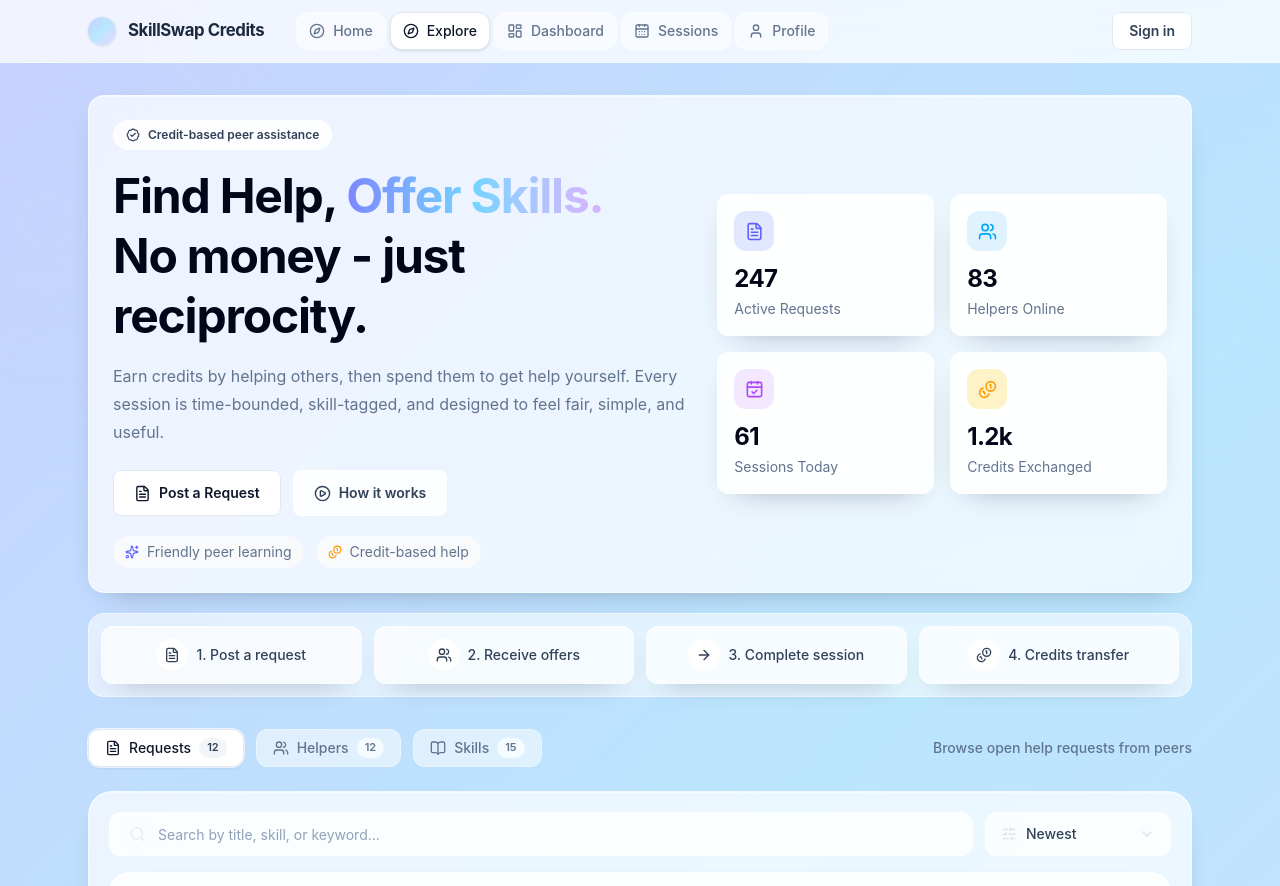
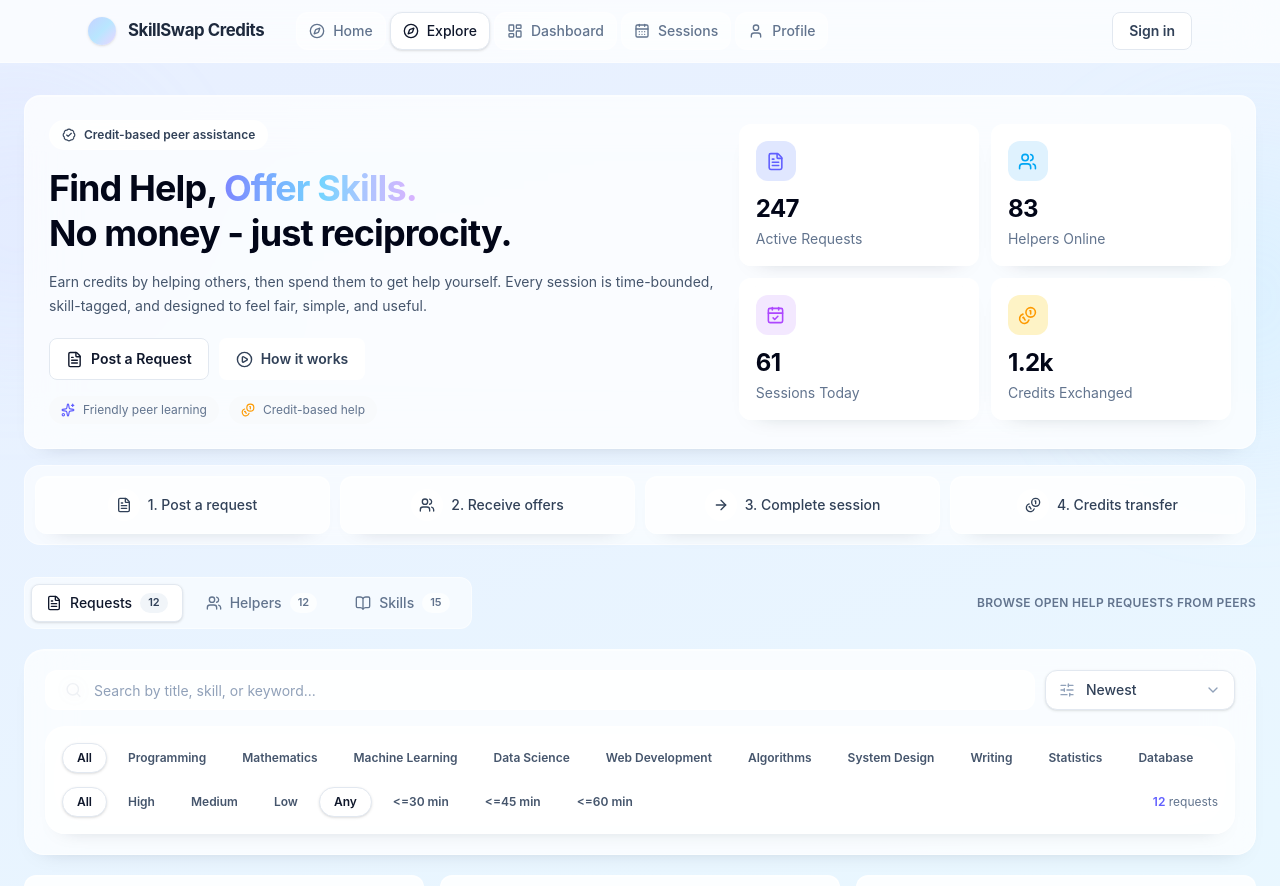
Before and after one commit to Rama-Mohammad/React-Project, a React (Vite) app in the folder Tokenly/: page /explore in a window 1280 px wide. Shown: the top 886 px of the page. Built offline with nearby package versions, Linux system fonts and the light colour scheme.

Commit message:
request detail

```diff
--- a/Tokenly/src/components/explore/CategoryTabs.tsx
+++ b/Tokenly/src/components/explore/CategoryTabs.tsx
@@ -17,10 +17,10 @@ export default function CategoryTabs({
   counts,
 }: CategoryTabsProps) {
   const tabClass = (active: boolean) =>
-    `inline-flex items-center gap-2 rounded-xl px-4 py-2 text-sm font-medium transition duration-300 ${
+    `inline-flex items-center gap-2 rounded-lg px-3.5 py-2 text-sm font-medium transition duration-200 ${
       active
-        ? "border border-slate-200 bg-white text-slate-900 shadow-sm ring-1 ring-white/70"
-        : "border border-white/40 bg-white/50 text-slate-500 hover:-translate-y-0.5 hover:bg-white/80"
+        ? "border border-slate-200 bg-white text-slate-900 shadow-sm"
+        : "border border-transparent bg-transparent text-slate-500 hover:bg-white/80 hover:text-slate-700"
     }`;
 
   const badgeClass = (active: boolean) =>
@@ -29,7 +29,7 @@ export default function CategoryTabs({
       : "rounded-full bg-white/70 px-2 py-0.5 text-[11px] font-semibold text-slate-500";
 
   return (
-    <div className="explore-fade-in-up flex flex-wrap items-center gap-3">
+    <div className="explore-fade-in-up inline-flex flex-wrap items-center gap-2 rounded-xl border border-white/50 bg-white/55 p-1.5 backdrop-blur">
       <button
         type="button"
         onClick={() => onChange("requests")}
--- a/Tokenly/src/components/explore/FilterSideBar.tsx
+++ b/Tokenly/src/components/explore/FilterSideBar.tsx
@@ -37,10 +37,10 @@ function ChipButton({
     <button
       type="button"
       onClick={onClick}
-      className={`rounded-full border px-4 py-2 text-sm font-medium transition ${
+      className={`rounded-full border px-3.5 py-1.5 text-xs font-semibold transition ${
         active
-          ? "border-slate-200 bg-white text-slate-900 shadow-sm ring-1 ring-white/70"
-          : "border-white/40 bg-white/60 text-slate-500 hover:-translate-y-0.5 hover:bg-white"
+          ? "border-slate-200 bg-white text-slate-900 shadow-sm"
+          : "border-white/40 bg-white/65 text-slate-600 hover:bg-white"
       }`}
     >
       {children}
@@ -66,9 +66,9 @@ export default function FilterSideBar({
   totalCount,
 }: FilterSideBarProps) {
   return (
-    <div className="explore-glass explore-fade-in-up rounded-[1.25rem] border border-white/50 bg-white/70 p-4 backdrop-blur-xl">
-      <div className="flex flex-col gap-4">
-        <div className="flex flex-wrap gap-2">
+    <div className="explore-glass explore-fade-in-up rounded-[1.25rem] border border-white/50 bg-white/75 p-4 backdrop-blur-xl">
+      <div className="flex flex-col gap-3.5">
+        <div className="flex flex-wrap gap-1.5">
           {categories.map((item) => (
             <ChipButton
               key={item}
@@ -81,8 +81,8 @@ export default function FilterSideBar({
         </div>
 
         {activeTab === "requests" && (
-          <div className="flex flex-col gap-4 xl:flex-row xl:items-center xl:justify-between">
-            <div className="flex flex-wrap gap-2">
+          <div className="flex flex-col gap-3 xl:flex-row xl:items-center xl:justify-between">
+            <div className="flex flex-wrap gap-1.5">
               {["All", "High", "Medium", "Low"].map((item) => (
                 <ChipButton
                   key={item}
@@ -104,15 +104,15 @@ export default function FilterSideBar({
               ))}
             </div>
 
-            <p className="text-sm text-slate-500">
+            <p className="text-xs text-slate-500">
               <span className="font-semibold text-indigo-500">{totalCount}</span> requests
             </p>
           </div>
         )}
 
         {activeTab === "helpers" && (
-          <div className="flex flex-col gap-4 xl:flex-row xl:items-center xl:justify-between">
-            <div className="flex flex-wrap gap-2">
+          <div className="flex flex-col gap-3 xl:flex-row xl:items-center xl:justify-between">
+            <div className="flex flex-wrap gap-1.5">
               {["Any rating", "4.0+", "4.5+", "4.8+"].map((item) => (
                 <ChipButton
                   key={item}
@@ -134,15 +134,15 @@ export default function FilterSideBar({
               </ChipButton>
             </div>
 
-            <p className="text-sm text-slate-500">
+            <p className="text-xs text-slate-500">
               <span className="font-semibold text-indigo-500">{totalCount}</span> helpers
             </p>
           </div>
         )}
 
         {activeTab === "skills" && (
-          <div className="flex flex-col gap-4 xl:flex-row xl:items-center xl:justify-between">
-            <div className="flex flex-wrap gap-2">
+          <div className="flex flex-col gap-3 xl:flex-row xl:items-center xl:justify-between">
+            <div className="flex flex-wrap gap-1.5">
               {["All", "Beginner", "Intermediate", "Advanced"].map((item) => (
                 <ChipButton
                   key={item}
@@ -154,7 +154,7 @@ export default function FilterSideBar({
               ))}
             </div>
 
-            <p className="text-sm text-slate-500">
+            <p className="text-xs text-slate-500">
               <span className="font-semibold text-indigo-500">{totalCount}</span> skills
             </p>
           </div>
--- a/Tokenly/src/components/explore/SearchBar.tsx
+++ b/Tokenly/src/components/explore/SearchBar.tsx
@@ -1,4 +1,5 @@
 import { ChevronDown, Search, SlidersHorizontal } from "lucide-react";
+import { useEffect, useRef, useState } from "react";
 import type { ExploreTab } from "../../types/explore";
 
 interface SearchBarProps {
@@ -28,10 +29,43 @@ export default function SearchBar({
   sortBy,
   onSortChange,
 }: SearchBarProps) {
-  const options = sortOptionsMap[activeTab];
+  const options = sortOptionsMap[activeTab] ?? [];
+  const [open, setOpen] = useState(false);
+  const dropdownRef = useRef<HTMLDivElement | null>(null);
+  const selectedSort = options.includes(sortBy) ? sortBy : options[0] ?? "Sort";
+
+  useEffect(() => {
+    if (!options.includes(sortBy) && options.length > 0) {
+      onSortChange(options[0]);
+    }
+  }, [activeTab, onSortChange, options, sortBy]);
+
+  useEffect(() => {
+    setOpen(false);
+  }, [activeTab]);
+
+  useEffect(() => {
+    const onClickOutside = (event: MouseEvent) => {
+      if (!dropdownRef.current) return;
+      if (!dropdownRef.current.contains(event.target as Node)) {
+        setOpen(false);
+      }
+    };
+
+    const onEscape = (event: KeyboardEvent) => {
+      if (event.key === "Escape") setOpen(false);
+    };
+
+    document.addEventListener("mousedown", onClickOutside);
+    document.addEventListener("keydown", onEscape);
+    return () => {
+      document.removeEventListener("mousedown", onClickOutside);
+      document.removeEventListener("keydown", onEscape);
+    };
+  }, []);
 
   return (
-    <div className="explore-fade-in-up flex flex-col gap-3 lg:flex-row">
+    <div className="explore-fade-in-up relative z-40 flex flex-col gap-2.5 lg:flex-row">
       <div className="relative flex-1">
         <Search
           size={17}
@@ -41,30 +75,60 @@ export default function SearchBar({
           value={search}
           onChange={(e) => onSearchChange(e.target.value)}
           placeholder={placeholderMap[activeTab]}
-          className="h-11 w-full rounded-xl border border-white/50 bg-white/80 pl-12 pr-4 text-sm text-slate-900 backdrop-blur outline-none transition duration-300 placeholder:text-slate-400 focus:border-indigo-200 focus:ring-2 focus:ring-indigo-100 focus:shadow-[0_0_0_3px_rgba(165,180,252,0.18)]"
+          className="h-10 w-full rounded-xl border border-white/55 bg-white/85 pl-12 pr-4 text-sm text-slate-900 backdrop-blur outline-none transition duration-200 placeholder:text-slate-400 focus:border-indigo-200 focus:ring-2 focus:ring-indigo-100"
         />
       </div>
 
-      <div className="relative min-w-[180px]">
+      <div
+        ref={dropdownRef}
+        className={`relative min-w-[190px] ${open ? "z-[90]" : "z-20"}`}
+      >
         <SlidersHorizontal
           size={16}
-          className="pointer-events-none absolute left-4 top-1/2 -translate-y-1/2 text-slate-500"
+          className="pointer-events-none absolute left-3.5 top-1/2 -translate-y-1/2 text-slate-400"
         />
         <ChevronDown
           size={16}
-          className="pointer-events-none absolute right-4 top-1/2 -translate-y-1/2 text-slate-500"
+          className={`pointer-events-none absolute right-3.5 top-1/2 -translate-y-1/2 text-slate-400 transition-transform duration-200 ${
+            open ? "rotate-180" : ""
+          }`}
         />
-        <select
-          value={sortBy}
-          onChange={(e) => onSortChange(e.target.value)}
-          className="h-11 w-full appearance-none rounded-xl border border-white/50 bg-white/80 pl-10 pr-10 text-sm font-medium text-slate-700 backdrop-blur outline-none transition duration-300 focus:border-indigo-200 focus:ring-2 focus:ring-indigo-100 focus:shadow-[0_0_0_3px_rgba(165,180,252,0.18)]"
+
+        <button
+          type="button"
+          onClick={() => setOpen((prev) => !prev)}
+          className="h-10 w-full rounded-xl border border-slate-200 bg-white pl-10 pr-10 text-left text-sm font-medium text-slate-700 shadow-sm outline-none transition duration-200 hover:bg-slate-50 focus:border-indigo-300 focus:ring-2 focus:ring-indigo-100"
         >
-          {options.map((option) => (
-            <option key={option} value={option}>
-              {option}
-            </option>
-          ))}
-        </select>
+          {selectedSort}
+        </button>
+
+        {open && (
+          <div className="absolute left-0 top-[calc(100%+0.35rem)] z-[100] w-full overflow-hidden rounded-xl border border-slate-200 bg-white shadow-[0_12px_30px_-16px_rgba(15,23,42,0.45)]">
+            {options.map((option) => {
+              const active = option === sortBy;
+              return (
+                <button
+                  key={option}
+                  type="button"
+                  onClick={() => {
+                    onSortChange(option);
+                    setOpen(false);
+                  }}
+                  className={`block w-full px-3 py-2 text-left text-sm font-medium transition ${
+                    active
+                      ? "bg-indigo-50 text-indigo-700"
+                      : "text-slate-700 hover:bg-slate-50"
+                  }`}
+                >
+                  {option}
+                </button>
+              );
+            })}
+            {options.length === 0 && (
+              <div className="px-2.5 py-2 text-sm text-slate-500">No options available</div>
+            )}
+          </div>
+        )}
       </div>
     </div>
   );
--- a/Tokenly/src/components/explore/StatsHero.tsx
+++ b/Tokenly/src/components/explore/StatsHero.tsx
@@ -57,16 +57,16 @@ function Step({
 
 export default function StatsHero({ stats }: StatsHeroProps) {
   return (
-    <section className="space-y-5">
-      <div className="explore-glass explore-fade-in-up overflow-hidden rounded-2xl border border-white/50 bg-white/70 px-5 py-6 backdrop-blur-xl md:px-6 md:py-6">
-        <div className="grid items-center gap-8 lg:grid-cols-[1.12fr_0.88fr]">
+    <section className="space-y-4">
+      <div className="explore-glass explore-fade-in-up overflow-hidden rounded-2xl border border-white/50 bg-white/75 px-5 py-5 backdrop-blur-xl md:px-6 md:py-6">
+        <div className="grid items-center gap-6 lg:grid-cols-[1.15fr_0.85fr]">
           <div>
             <div className="explore-fade-in-up mb-4 inline-flex w-fit items-center gap-2 rounded-full border border-white/60 bg-white/85 px-3 py-1.5 text-xs font-semibold text-slate-700">
               <BadgeCheck size={14} />
               Credit-based peer assistance
             </div>
 
-            <h1 className="explore-fade-in-up max-w-3xl text-4xl font-bold leading-tight tracking-tight text-slate-950 md:text-5xl">
+            <h1 className="explore-fade-in-up max-w-3xl text-3xl font-bold leading-tight tracking-tight text-slate-950 md:text-4xl">
               Find Help,{" "}
               <span className="bg-gradient-to-r from-indigo-400 via-sky-300 to-purple-300 bg-clip-text text-transparent">
                 Offer Skills.
@@ -75,25 +75,25 @@ export default function StatsHero({ stats }: StatsHeroProps) {
               No money - just reciprocity.
             </h1>
 
-            <p className="explore-fade-in-up mt-4 max-w-2xl text-base leading-7 text-slate-500">
+            <p className="explore-fade-in-up mt-3.5 max-w-2xl text-sm leading-6 text-slate-600">
               Earn credits by helping others, then spend them to get help yourself.
               Every session is time-bounded, skill-tagged, and designed to feel fair,
               simple, and useful.
             </p>
 
-            <div className="explore-fade-in-up mt-6 flex flex-wrap gap-3">
-              <button className="inline-flex items-center gap-2 rounded-lg border border-slate-200 bg-white px-5 py-3 text-sm font-semibold text-slate-900 transition duration-300 hover:-translate-y-0.5 hover:bg-slate-50">
+            <div className="explore-fade-in-up mt-5 flex flex-wrap gap-2.5">
+              <button className="inline-flex items-center gap-2 rounded-lg border border-slate-200 bg-white px-4 py-2.5 text-sm font-semibold text-slate-900 transition duration-300 hover:bg-slate-50">
                 <FileText size={17} />
                 Post a Request
               </button>
 
-              <button className="inline-flex items-center gap-2 rounded-lg border border-white/60 bg-white/85 px-5 py-3 text-sm font-semibold text-slate-700 transition duration-300 hover:-translate-y-0.5 hover:bg-white">
+              <button className="inline-flex items-center gap-2 rounded-lg border border-white/60 bg-white/85 px-4 py-2.5 text-sm font-semibold text-slate-700 transition duration-300 hover:bg-white">
                 <PlayCircle size={17} />
                 How it works
               </button>
             </div>
 
-            <div className="explore-fade-in-up mt-5 flex flex-wrap items-center gap-3 text-sm text-slate-500">
+            <div className="explore-fade-in-up mt-4 flex flex-wrap items-center gap-2.5 text-xs text-slate-500">
               <div className="inline-flex items-center gap-2 rounded-full bg-slate-50 px-3 py-1.5">
                 <Sparkles size={14} className="text-indigo-500" />
                 Friendly peer learning
@@ -105,7 +105,7 @@ export default function StatsHero({ stats }: StatsHeroProps) {
             </div>
           </div>
 
-          <div className="grid gap-4 sm:grid-cols-2">
+          <div className="grid gap-3 sm:grid-cols-2">
             <StatCard
               icon={<FileText size={19} />}
               value={stats.activeRequests}
@@ -138,7 +138,7 @@ export default function StatsHero({ stats }: StatsHeroProps) {
         </div>
       </div>
 
-      <div className="explore-fade-in-up grid gap-3 rounded-2xl border border-white/50 bg-white/55 p-3 backdrop-blur sm:grid-cols-2 lg:grid-cols-4">
+      <div className="explore-fade-in-up grid gap-2.5 rounded-2xl border border-white/50 bg-white/60 p-2.5 backdrop-blur sm:grid-cols-2 lg:grid-cols-4">
         <Step icon={<FileText size={16} />} label="1. Post a request" />
         <Step icon={<Users size={16} />} label="2. Receive offers" />
         <Step icon={<ArrowRight size={16} />} label="3. Complete session" />
--- a/Tokenly/src/index.css
+++ b/Tokenly/src/index.css
@@ -3,7 +3,7 @@
 @keyframes explore-fade-up {
   from {
     opacity: 0;
-    transform: translate3d(0, 16px, 0) scale(0.985);
+    transform: translate3d(0, 10px, 0) scale(0.995);
   }
   to {
     opacity: 1;
@@ -34,7 +34,7 @@
 }
 
 .explore-fade-in-up {
-  animation: explore-fade-up 520ms cubic-bezier(0.2, 0.8, 0.2, 1) both;
+  animation: explore-fade-up 420ms cubic-bezier(0.2, 0.8, 0.2, 1) both;
   animation-delay: var(--enter-delay, 0ms);
 }
 
@@ -49,7 +49,7 @@
 .explore-glass {
   box-shadow:
     0 1px 0 rgba(255, 255, 255, 0.5) inset,
-    0 12px 30px -20px rgba(15, 23, 42, 0.45);
+    0 10px 22px -20px rgba(15, 23, 42, 0.35);
 }
 
 @media (prefers-reduced-motion: reduce) {
--- a/Tokenly/src/pages/Explore.tsx
+++ b/Tokenly/src/pages/Explore.tsx
@@ -191,20 +191,20 @@ export default function Explore() {
   };
 
   return (
-    <div className="relative min-h-screen overflow-hidden bg-[linear-gradient(135deg,#c7d2fe_0%,#bae6fd_40%,#ddd6fe_100%)] text-slate-900">
+    <div className="relative min-h-screen overflow-hidden bg-[linear-gradient(160deg,#e8efff_0%,#e9f7ff_45%,#f5f8ff_100%)] text-slate-900">
       <div className="pointer-events-none absolute inset-0">
-        <div className="explore-pulse absolute -left-24 top-20 h-72 w-72 rounded-full bg-indigo-200/40 blur-3xl" />
-        <div className="explore-float absolute right-[-6rem] top-44 h-80 w-80 rounded-full bg-sky-200/40 blur-3xl" />
-        <div className="explore-pulse absolute bottom-0 left-1/3 h-64 w-64 rounded-full bg-purple-200/35 blur-3xl" />
+        <div className="explore-pulse absolute -left-28 top-24 h-64 w-64 rounded-full bg-indigo-200/25 blur-3xl" />
+        <div className="explore-float absolute right-[-7rem] top-40 h-72 w-72 rounded-full bg-sky-200/22 blur-3xl" />
+        <div className="explore-pulse absolute bottom-0 left-1/3 h-56 w-56 rounded-full bg-purple-200/20 blur-3xl" />
       </div>
 
       <Navbar />
 
-      <main className="relative z-10 mx-auto max-w-6xl px-4 py-6 sm:px-5 lg:px-6 lg:py-8">
+      <main className="relative z-10 mx-auto max-w-7xl px-4 py-6 sm:px-5 lg:px-6 lg:py-8">
         <StatsHero stats={exploreStats} />
 
         <section className="mt-8">
-          <div className="explore-fade-in-up mb-6 flex flex-col gap-4 lg:flex-row lg:items-center lg:justify-between">
+          <div className="explore-fade-in-up mb-5 flex flex-col gap-3 lg:flex-row lg:items-center lg:justify-between">
             <CategoryTabs
               activeTab={activeTab}
               onChange={handleTabChange}
@@ -215,10 +215,12 @@ export default function Explore() {
               }}
             />
 
-            <p className="text-sm font-medium text-slate-500 lg:text-right">{titleText}</p>
+            <p className="text-xs font-semibold uppercase tracking-wide text-slate-500 lg:text-right">
+              {titleText}
+            </p>
           </div>
 
-          <div className="explore-glass explore-fade-in-up rounded-[1.5rem] border border-white/50 bg-white/70 p-4 backdrop-blur-xl md:p-5">
+          <div className="explore-glass explore-fade-in-up rounded-[1.25rem] border border-white/50 bg-white/70 p-4 backdrop-blur-xl md:p-5">
             <SearchBar
               activeTab={activeTab}
               search={search}
@@ -249,9 +251,9 @@ export default function Explore() {
           </div>
 
           {activeTab === "requests" && (
-            <div className="mt-6 grid gap-5 md:grid-cols-2 xl:grid-cols-3">
+            <div className="mt-5 grid gap-4 md:grid-cols-2 xl:grid-cols-3">
               {filteredRequests.map((item, index) => (
-                <div key={item.id} className="explore-fade-in-up" style={getEnterStyle(index)}>
+                <div key={item.id} className="explore-fade-in-up h-full" style={getEnterStyle(index)}>
                   <RequestCard item={item} />
                 </div>
               ))}
@@ -259,9 +261,9 @@ export default function Explore() {
           )}
 
           {activeTab === "helpers" && (
-            <div className="mt-6 grid gap-5 md:grid-cols-2 xl:grid-cols-3">
+            <div className="mt-5 grid gap-4 md:grid-cols-2 xl:grid-cols-3">
               {filteredHelpers.map((item, index) => (
-                <div key={item.id} className="explore-fade-in-up" style={getEnterStyle(index)}>
+                <div key={item.id} className="explore-fade-in-up h-full" style={getEnterStyle(index)}>
                   <HelperCard item={item} />
                 </div>
               ))}
@@ -269,9 +271,9 @@ export default function Explore() {
           )}
 
           {activeTab === "skills" && (
-            <div className="mt-6 grid gap-5 md:grid-cols-2 xl:grid-cols-3">
+            <div className="mt-5 grid gap-4 md:grid-cols-2 xl:grid-cols-3">
               {filteredSkills.map((item, index) => (
-                <div key={item.id} className="explore-fade-in-up" style={getEnterStyle(index)}>
+                <div key={item.id} className="explore-fade-in-up h-full" style={getEnterStyle(index)}>
                   <SkillCard item={item} />
                 </div>
               ))}
--- a/Tokenly/src/pages/Home.tsx
+++ b/Tokenly/src/pages/Home.tsx
@@ -11,7 +11,7 @@ import CTASection from "../components/home/CTASection";
 
 const Home = () => {
   return (
-    <div className="min-h-screen bg-[linear-gradient(135deg,#c7d2fe_0%,#bae6fd_40%,#ddd6fe_100%)] text-slate-900">
+    <div className="min-h-screen bg-[linear-gradient(160deg,#e8efff_0%,#e9f7ff_45%,#f5f8ff_100%)] text-slate-900">
       <Navbar />
 
       <main>
```
Also changed, not shown: Tokenly/src/components/common/Button.tsx (+29 -4 lines), Tokenly/src/components/explore/HelperCard.tsx (+6 -6 lines), Tokenly/src/components/explore/RequestCard.tsx (+6 -6 lines), Tokenly/src/components/explore/SkillCard.tsx (+5 -5 lines), Tokenly/src/pages/RequestDetails.tsx (+146 -86 lines).
